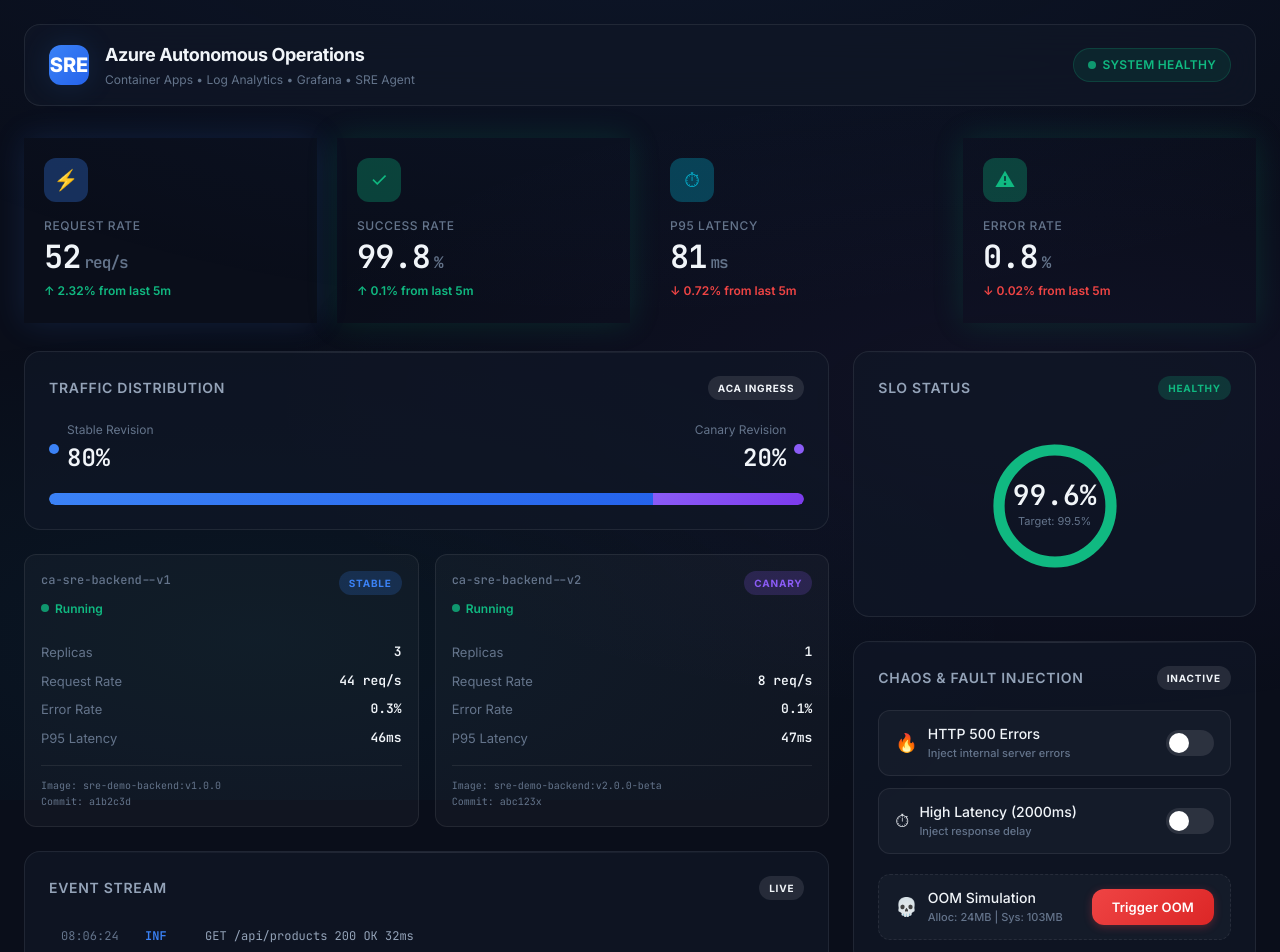
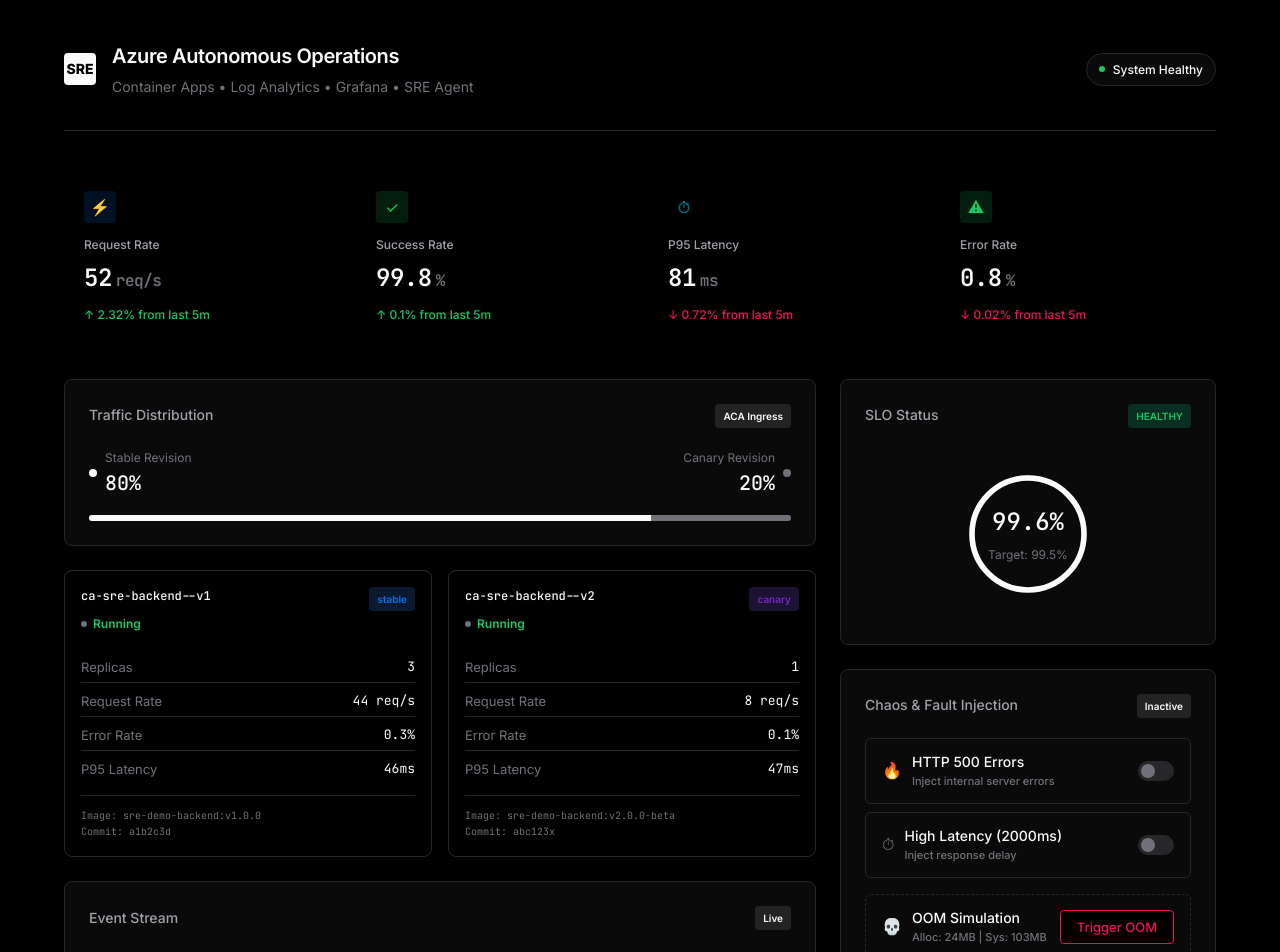
Before and after one commit to vietanhdo/azure-sre-demo, a React (Vite) app in the folder apps/frontend/: page / in a window 1280 px wide. Shown: the top 952 px of the page. Built offline with nearby package versions, Linux system fonts and the light colour scheme; no server answers.

Commit message:
style(frontend): update to minimalist modern ui design

```diff
--- a/apps/frontend/src/index.css
+++ b/apps/frontend/src/index.css
@@ -1,58 +1,58 @@
+@import url('https://fonts.googleapis.com/css2?family=Inter:wght@400;500;600;700;800&family=JetBrains+Mono:wght@400;500;700&display=swap');
+
 :root {
-  /* ─── Color Palette ─── */
-  --bg-primary: #0a0e1a;
-  --bg-secondary: #111827;
-  --bg-card: rgba(17, 24, 39, 0.7);
-  --bg-card-hover: rgba(17, 24, 39, 0.9);
-  --bg-glass: rgba(255, 255, 255, 0.03);
-  --border-glass: rgba(255, 255, 255, 0.08);
-  --border-glass-hover: rgba(255, 255, 255, 0.15);
+  /* ─── Minimalist Dark Palette ─── */
+  --bg-primary: #000000;
+  --bg-secondary: #0A0A0A;
+  --bg-card: #0A0A0A;
+  --bg-card-hover: #111111;
+  --bg-glass: transparent;
+  --border-glass: #27272A;
+  --border-glass-hover: #3F3F46;
 
-  --text-primary: #f1f5f9;
-  --text-secondary: #94a3b8;
-  --text-muted: #64748b;
+  --text-primary: #FAFAFA;
+  --text-secondary: #A1A1AA;
+  --text-muted: #71717A;
 
-  --accent-blue: #3b82f6;
-  --accent-blue-glow: rgba(59, 130, 246, 0.3);
-  --accent-green: #10b981;
-  --accent-green-glow: rgba(16, 185, 129, 0.3);
-  --accent-red: #ef4444;
-  --accent-red-glow: rgba(239, 68, 68, 0.3);
-  --accent-amber: #f59e0b;
-  --accent-amber-glow: rgba(245, 158, 11, 0.3);
-  --accent-purple: #8b5cf6;
-  --accent-purple-glow: rgba(139, 92, 246, 0.3);
-  --accent-cyan: #06b6d4;
-  --accent-cyan-glow: rgba(6, 182, 212, 0.3);
+  /* Sleek Solid Accents */
+  --accent-blue: #0070F3;
+  --accent-blue-glow: rgba(0, 112, 243, 0.15);
+  --accent-green: #17C964;
+  --accent-green-glow: rgba(23, 201, 100, 0.15);
+  --accent-red: #F31260;
+  --accent-red-glow: rgba(243, 18, 96, 0.15);
+  --accent-amber: #F5A524;
+  --accent-purple: #7828C8;
+  --accent-cyan: #06B6D4;
 
-  --gradient-blue: linear-gradient(135deg, #3b82f6 0%, #2563eb 100%);
-  --gradient-green: linear-gradient(135deg, #10b981 0%, #059669 100%);
-  --gradient-red: linear-gradient(135deg, #ef4444 0%, #dc2626 100%);
-  --gradient-purple: linear-gradient(135deg, #8b5cf6 0%, #7c3aed 100%);
-  --gradient-hero: linear-gradient(135deg, #0a0e1a 0%, #1e1b4b 50%, #0a0e1a 100%);
+  --gradient-blue: #0070F3;
+  --gradient-green: #17C964;
+  --gradient-red: #F31260;
+  --gradient-purple: #7828C8;
+  --gradient-hero: #000000;
 
   /* ─── Typography ─── */
   --font-sans: 'Inter', -apple-system, BlinkMacSystemFont, system-ui, sans-serif;
   --font-mono: 'JetBrains Mono', 'Fira Code', monospace;
 
-  /* ─── Spacing ─── */
-  --radius-sm: 8px;
-  --radius-md: 12px;
-  --radius-lg: 16px;
-  --radius-xl: 20px;
+  /* ─── Spacing & Shape ─── */
+  --radius-sm: 4px;
+  --radius-md: 6px;
+  --radius-lg: 8px;
+  --radius-xl: 12px;
   --radius-full: 9999px;
 
-  /* ─── Shadows ─── */
-  --shadow-card: 0 4px 6px -1px rgba(0, 0, 0, 0.3), 0 2px 4px -2px rgba(0, 0, 0, 0.2);
-  --shadow-card-hover: 0 20px 25px -5px rgba(0, 0, 0, 0.4), 0 8px 10px -6px rgba(0, 0, 0, 0.3);
-  --shadow-glow-blue: 0 0 30px rgba(59, 130, 246, 0.15);
-  --shadow-glow-green: 0 0 30px rgba(16, 185, 129, 0.15);
-  --shadow-glow-red: 0 0 30px rgba(239, 68, 68, 0.15);
+  /* ─── Minimal Shadows (mostly borders) ─── */
+  --shadow-card: none;
+  --shadow-card-hover: 0 4px 20px rgba(0, 0, 0, 0.5);
+  --shadow-glow-blue: none;
+  --shadow-glow-green: none;
+  --shadow-glow-red: none;
 
   /* ─── Transitions ─── */
-  --transition-fast: 150ms cubic-bezier(0.4, 0, 0.2, 1);
-  --transition-base: 250ms cubic-bezier(0.4, 0, 0.2, 1);
-  --transition-slow: 500ms cubic-bezier(0.4, 0, 0.2, 1);
+  --transition-fast: 100ms ease;
+  --transition-base: 200ms cubic-bezier(0.16, 1, 0.3, 1);
+  --transition-slow: 400ms cubic-bezier(0.16, 1, 0.3, 1);
 }
 
 /* ─── Reset & Base ─── */
@@ -75,22 +75,7 @@ body {
   line-height: 1.6;
   min-height: 100vh;
   overflow-x: hidden;
-}
-
-/* ─── Background Effect ─── */
-body::before {
-  content: '';
-  position: fixed;
-  top: 0;
-  left: 0;
-  width: 100%;
-  height: 100%;
-  background:
-    radial-gradient(ellipse 80% 60% at 50% -20%, rgba(59, 130, 246, 0.08), transparent),
-    radial-gradient(ellipse 60% 40% at 80% 50%, rgba(139, 92, 246, 0.05), transparent),
-    radial-gradient(ellipse 60% 40% at 20% 80%, rgba(6, 182, 212, 0.05), transparent);
-  pointer-events: none;
-  z-index: 0;
+  /* Removed noisy backgrounds for pure black aesthetic */
 }
 
 #root {
@@ -98,42 +83,42 @@ body::before {
   z-index: 1;
 }
 
+::selection {
+  background: var(--text-primary);
+  color: var(--bg-primary);
+}
+
 /* ─── Scrollbar ─── */
 ::-webkit-scrollbar {
-  width: 6px;
-  height: 6px;
+  width: 4px;
+  height: 4px;
 }
-
 ::-webkit-scrollbar-track {
   background: transparent;
 }
-
 ::-webkit-scrollbar-thumb {
-  background: rgba(255, 255, 255, 0.1);
+  background: var(--border-glass);
   border-radius: var(--radius-full);
 }
-
 ::-webkit-scrollbar-thumb:hover {
-  background: rgba(255, 255, 255, 0.2);
+  background: var(--text-muted);
 }
 
 /* ─── Layout ─── */
 .app-container {
-  max-width: 1440px;
+  max-width: 1200px;
   margin: 0 auto;
-  padding: 24px;
+  padding: 40px 24px;
 }
 
 .header {
   display: flex;
   align-items: center;
   justify-content: space-between;
-  padding: 16px 24px;
-  margin-bottom: 32px;
-  background: var(--bg-card);
-  border: 1px solid var(--border-glass);
-  border-radius: var(--radius-lg);
-  backdrop-filter: blur(20px);
+  padding-bottom: 32px;
+  margin-bottom: 40px;
+  border-bottom: 1px solid var(--border-glass);
+  background: transparent;
 }
 
 .header-left {
@@ -143,29 +128,29 @@ body::before {
 }
 
 .header-logo {
-  width: 40px;
-  height: 40px;
-  border-radius: var(--radius-md);
-  background: var(--gradient-blue);
+  width: 32px;
+  height: 32px;
+  border-radius: var(--radius-sm);
+  background: var(--text-primary);
   display: flex;
   align-items: center;
   justify-content: center;
-  font-size: 20px;
+  font-size: 14px;
   font-weight: 800;
-  color: white;
-  box-shadow: var(--shadow-glow-blue);
+  color: var(--bg-primary);
 }
 
 .header-title {
-  font-size: 1.125rem;
-  font-weight: 700;
-  letter-spacing: -0.025em;
+  font-size: 1.25rem;
+  font-weight: 600;
+  letter-spacing: -0.02em;
 }
 
 .header-subtitle {
-  font-size: 0.75rem;
+  font-size: 0.875rem;
   color: var(--text-muted);
   font-weight: 400;
+  margin-top: 4px;
 }
 
 .header-right {
@@ -178,63 +163,46 @@ body::before {
 .status-badge {
   display: inline-flex;
   align-items: center;
-  gap: 6px;
-  padding: 6px 14px;
+  gap: 8px;
+  padding: 6px 12px;
   border-radius: var(--radius-full);
   font-size: 0.75rem;
-  font-weight: 600;
-  letter-spacing: 0.025em;
-  text-transform: uppercase;
-  border: 1px solid;
+  font-weight: 500;
+  border: 1px solid var(--border-glass);
+  background: var(--bg-card);
 }
 
-.status-badge--healthy {
-  color: var(--accent-green);
-  background: rgba(16, 185, 129, 0.1);
-  border-color: rgba(16, 185, 129, 0.2);
-}
-
-.status-badge--degraded {
-  color: var(--accent-amber);
-  background: rgba(245, 158, 11, 0.1);
-  border-color: rgba(245, 158, 11, 0.2);
-}
-
-.status-badge--critical {
-  color: var(--accent-red);
-  background: rgba(239, 68, 68, 0.1);
-  border-color: rgba(239, 68, 68, 0.2);
-  animation: pulse-border 2s ease-in-out infinite;
-}
+.status-badge--healthy .status-dot { background: var(--accent-green); }
+.status-badge--degraded .status-dot { background: var(--accent-amber); }
+.status-badge--critical .status-dot { background: var(--accent-red); }
 
 .status-dot {
-  width: 8px;
-  height: 8px;
+  width: 6px;
+  height: 6px;
   border-radius: 50%;
-  background: currentColor;
-  animation: pulse-dot 2s ease-in-out infinite;
+  background: var(--text-muted);
 }
 
 /* ─── Grid Layouts ─── */
 .metrics-grid {
   display: grid;
   grid-template-columns: repeat(4, 1fr);
-  gap: 20px;
-  margin-bottom: 28px;
+  gap: 16px;
+  margin-bottom: 32px;
 }
 
 .main-grid {
   display: grid;
   grid-template-columns: 2fr 1fr;
   gap: 24px;
-  margin-bottom: 28px;
+  margin-bottom: 32px;
 }
 
 .charts-grid {
   display: grid;
   grid-template-columns: 1fr 1fr;
   gap: 24px;
-  margin-bottom: 28px;
+  margin-bottom: 24px;
 }
 
 .bottom-grid {
@@ -249,26 +217,12 @@ body::before {
   border: 1px solid var(--border-glass);
   border-radius: var(--radius-lg);
   padding: 24px;
-  backdrop-filter: blur(20px);
-  transition: all var(--transition-base);
-  position: relative;
-  overflow: hidden;
-}
-
-.card::before {
-  content: '';
-  position: absolute;
-  top: 0;
-  left: 0;
-  right: 0;
-  height: 1px;
-  background: linear-gradient(90deg, transparent, rgba(255, 255, 255, 0.1), transparent);
+  transition: border-color var(--transition-base), background var(--transition-base);
 }
 
 .card:hover {
   border-color: var(--border-glass-hover);
-  box-shadow: var(--shadow-card-hover);
-  transform: translateY(-2px);
+  background: var(--bg-card-hover);
 }
 
 .card-header {
@@ -280,57 +234,48 @@ body::before {
 
 .card-title {
   font-size: 0.875rem;
-  font-weight: 600;
+  font-weight: 500;
   color: var(--text-secondary);
-  text-transform: uppercase;
-  letter-spacing: 0.05em;
 }
 
 .card-badge {
-  padding: 4px 10px;
-  border-radius: var(--radius-full);
+  padding: 4px 8px;
+  border-radius: var(--radius-sm);
   font-size: 0.625rem;
-  font-weight: 700;
-  text-transform: uppercase;
-  letter-spacing: 0.08em;
+  font-weight: 600;
+  background: var(--border-glass);
+  color: var(--text-primary);
 }
 
 /* ─── Metric Cards ─── */
 .metric-card {
   composes: card;
   padding: 20px;
-  position: relative;
 }
 
-.metric-card--glow-green { box-shadow: var(--shadow-glow-green); }
-.metric-card--glow-blue { box-shadow: var(--shadow-glow-blue); }
-.metric-card--glow-red { box-shadow: var(--shadow-glow-red); }
-
 .metric-icon {
-  width: 44px;
-  height: 44px;
-  border-radius: var(--radius-md);
+  width: 32px;
+  height: 32px;
+  border-radius: var(--radius-sm);
   display: flex;
   align-items: center;
   justify-content: center;
-  font-size: 1.25rem;
-  margin-bottom: 14px;
+  font-size: 1rem;
+  margin-bottom: 12px;
+  color: var(--text-primary);
 }
 
 .metric-label {
   font-size: 0.75rem;
   font-weight: 500;
-  color: var(--text-muted);
-  text-transform: uppercase;
-  letter-spacing: 0.05em;
-  margin-bottom: 6px;
+  color: var(--text-secondary);
+  margin-bottom: 4px;
 }
 
 .metric-value {
-  font-size: 2rem;
-  font-weight: 800;
-  letter-spacing: -0.03em;
-  line-height: 1;
+  font-size: 1.5rem;
+  font-weight: 600;
+  letter-spacing: -0.02em;
   font-family: var(--font-mono);
 }
 
@@ -340,7 +285,7 @@ body::before {
   gap: 4px;
   margin-top: 8px;
   font-size: 0.75rem;
-  font-weight: 600;
+  font-weight: 500;
 }
 
 .metric-change--up { color: var(--accent-green); }
@@ -355,8 +300,8 @@ body::before {
 
 .traffic-bar-container {
   width: 100%;
-  height: 12px;
-  background: rgba(255, 255, 255, 0.05);
+  height: 6px;
+  background: var(--border-glass);
   border-radius: var(--radius-full);
   overflow: hidden;
   display: flex;
@@ -364,16 +309,14 @@ body::before {
 
 .traffic-bar-stable {
   height: 100%;
-  background: var(--gradient-blue);
+  background: var(--text-primary);
   transition: width var(--transition-slow);
-  border-radius: var(--radius-full) 0 0 var(--radius-full);
 }
 
 .traffic-bar-canary {
   height: 100%;
-  background: var(--gradient-purple);
+  background: var(--text-muted);
   transition: width var(--transition-slow);
-  border-radius: 0 var(--radius-full) var(--radius-full) 0;
 }
 
 .traffic-legend {
@@ -387,21 +330,23 @@ body::before {
   align-items: center;
   gap: 8px;
   font-size: 0.875rem;
+  color: var(--text-secondary);
 }
 
 .traffic-legend-dot {
-  width: 10px;
-  height: 10px;
+  width: 8px;
+  height: 8px;
   border-radius: 50%;
 }
 
-.traffic-legend-dot--stable { background: var(--accent-blue); }
-.traffic-legend-dot--canary { background: var(--accent-purple); }
+.traffic-legend-dot--stable { background: var(--text-primary); }
+.traffic-legend-dot--canary { background: var(--text-muted); }
 
 .traffic-weight {
   font-family: var(--font-mono);
-  font-weight: 700;
-  font-size: 1.5rem;
+  font-weight: 500;
+  font-size: 1.25rem;
+  color: var(--text-primary);
 }
 
 /* ─── Revision Cards ─── */
@@ -413,22 +358,22 @@ body::before {
 
 .revision-card {
   padding: 16px;
-  border-radius: var(--radius-md);
+  border-radius: var(--radius-lg);
   border: 1px solid var(--border-glass);
-  background: var(--bg-glass);
+  background: transparent;
   transition: all var(--transition-base);
 }
 
 .revision-card:hover {
   border-color: var(--border-glass-hover);
-  background: rgba(255, 255, 255, 0.05);
+  background: var(--bg-secondary);
 }
 
 .revision-name {
   font-family: var(--font-mono);
   font-size: 0.75rem;
   font-weight: 500;
-  color: var(--text-muted);
+  color: var(--text-primary);
   margin-bottom: 8px;
 }
 
@@ -437,6 +382,8 @@ body::before {
   align-items: center;
   gap: 6px;
   margin-bottom: 12px;
+  font-size: 0.75rem;
+  color: var(--text-muted);
 }
 
 .revision-metrics {
@@ -450,6 +397,12 @@ body::before {
   justify-content: space-between;
   align-items: center;
   font-size: 0.8125rem;
+  border-bottom: 1px solid var(--border-glass);
+  padding-bottom: 4px;
+}
+.revision-metric-row:last-child {
+  border-bottom: none;
+  padding-bottom: 0;
 }
 
 .revision-metric-label {
@@ -458,14 +411,14 @@ body::before {
 
 .revision-metric-value {
   font-family: var(--font-mono);
-  font-weight: 600;
+  color: var(--text-primary);
 }
 
 /* ─── Fault Injection Panel ─── */
 .fault-panel {
   display: flex;
   flex-direction: column;
-  gap: 12px;
+  gap: 8px;
 }
 
 .fault-control {
@@ -474,7 +427,7 @@ body::before {
   justify-content: space-between;
   padding: 12px 16px;
   border-radius: var(--radius-md);
-  background: var(--bg-glass);
+  background: transparent;
   border: 1px solid var(--border-glass);
 }
 
@@ -484,17 +437,19 @@ body::before {
   gap: 10px;
   font-size: 0.875rem;
   font-weight: 500;
+  color: var(--text-primary);
 }
 
 .fault-control-icon {
-  font-size: 1.125rem;
+  font-size: 1rem;
+  color: var(--text-muted);
 }
 
-/* Toggle Switch */
+/* Toggle Switch (Sleek) */
 .toggle {
   position: relative;
-  width: 48px;
-  height: 26px;
+  width: 36px;
+  height: 20px;
   cursor: pointer;
 }
 
@@ -507,7 +462,7 @@ body::before {
 .toggle-slider {
   position: absolute;
   inset: 0;
-  background: rgba(255, 255, 255, 0.1);
+  background: var(--border-glass);
   border-radius: var(--radius-full);
   transition: all var(--transition-base);
 }
@@ -515,123 +470,109 @@ body::before {
 .toggle-slider::before {
   content: '';
   position: absolute;
-  width: 20px;
-  height: 20px;
+  width: 14px;
+  height: 14px;
   bottom: 3px;
   left: 3px;
-  background: white;
+  background: var(--text-muted);
   border-radius: 50%;
   transition: all var(--transition-base);
 }
 
 .toggle input:checked + .toggle-slider {
-  background: var(--accent-red);
-  box-shadow: 0 0 12px var(--accent-red-glow);
+  background: var(--text-primary);
 }
 
 .toggle input:checked + .toggle-slider::before {
-  transform: translateX(22px);
+  transform: translateX(16px);
+  background: var(--bg-primary);
 }
 
 /* ─── Event Log ─── */
 .event-log {
   display: flex;
   flex-direction: column;
-  gap: 2px;
-  max-height: 320px;
+  max-height: 280px;
   overflow-y: auto;
   font-family: var(--font-mono);
   font-size: 0.75rem;
-  line-height: 1.8;
+  line-height: 1.6;
 }
 
 .event-log-entry {
   display: flex;
-  gap: 12px;
-  padding: 6px 12px;
-  border-radius: var(--radius-sm);
-  transition: background var(--transition-fast);
+  gap: 16px;
+  padding: 8px 0;
+  border-bottom: 1px solid var(--border-glass);
 }
-
-.event-log-entry:hover {
-  background: rgba(255, 255, 255, 0.03);
+.event-log-entry:last-child {
+  border-bottom: none;
 }
 
 .event-log-time {
   color: var(--text-muted);
-  white-space: nowrap;
-  min-width: 72px;
+  min-width: 64px;
 }
 
 .event-log-level {
-  font-weight: 700;
-  min-width: 48px;
-  text-transform: uppercase;
+  font-weight: 500;
+  min-width: 40px;
 }
 
-.event-log-level--info { color: var(--accent-blue); }
+.event-log-level--info { color: var(--text-secondary); }
 .event-log-level--warn { color: var(--accent-amber); }
 .event-log-level--error { color: var(--accent-red); }
 
 .event-log-message {
-  color: var(--text-secondary);
-  overflow: hidden;
-  text-overflow: ellipsis;
-  white-space: nowrap;
+  color: var(--text-primary);
 }
 
 /* ─── Buttons ─── */
 .btn {
   display: inline-flex;
   align-items: center;
+  justify-content: center;
   gap: 8px;
-  padding: 10px 20px;
-  border: none;
-  border-radius: var(--radius-md);
+  padding: 8px 16px;
+  border: 1px solid var(--border-glass);
+  background: transparent;
+  color: var(--text-primary);
+  border-radius: var(--radius-sm);
   font-family: var(--font-sans);
   font-size: 0.8125rem;
-  font-weight: 600;
+  font-weight: 500;
   cursor: pointer;
   transition: all var(--transition-base);
-  letter-spacing: 0.01em;
 }
 
 .btn:active {
-  transform: scale(0.97);
+  transform: scale(0.98);
 }
 
 .btn-primary {
-  background: var(--gradient-blue);
-  color: white;
-  box-shadow: 0 2px 8px var(--accent-blue-glow);
+  background: var(--text-primary);
+  color: var(--bg-primary);
+  border-color: var(--text-primary);
 }
 
 .btn-primary:hover {
-  box-shadow: 0 4px 16px var(--accent-blue-glow);
-  filter: brightness(1.1);
+  background: var(--bg-primary);
+  color: var(--text-primary);
 }
 
 .btn-danger {
-  background: var(--gradient-red);
-  color: white;
-  box-shadow: 0 2px 8px var(--accent-red-glow);
+  background: var(--bg-primary);
+  color: var(--accent-red);
+  border-color: var(--accent-red);
 }
 
 .btn-danger:hover {
-  box-shadow: 0 4px 16px var(--accent-red-glow);
-  filter: brightness(1.1);
-}
-
-.btn-outline {
-  background: transparent;
-  color: var(--text-secondary);
-  border: 1px solid var(--border-glass);
+  background: var(--accent-red);
+  color: var(--bg-primary);
 }
 
 .btn-outline:hover {
-  border-color: var(--border-glass-hover);
-  color: var(--text-primary);
-  background: rgba(255, 255, 255, 0.05);
+  border-color: var(--text-primary);
 }
 
 /* ─── SLO Gauge ─── */
@@ -652,15 +593,16 @@ body::before {
 
 .slo-gauge-track {
   fill: none;
-  stroke: rgba(255, 255, 255, 0.05);
-  stroke-width: 8;
+  stroke: var(--border-glass);
+  stroke-width: 4;
 }
 
 .slo-gauge-fill {
   fill: none;
-  stroke-width: 8;
+  stroke: var(--text-primary);
+  stroke-width: 4;
   stroke-linecap: round;
-  transition: stroke-dashoffset var(--transition-slow), stroke var(--transition-base);
+  transition: stroke-dashoffset var(--transition-slow);
 }
 
 .slo-gauge-center {
@@ -670,13 +612,13 @@ body::before {
 
 .slo-gauge-value {
   font-family: var(--font-mono);
-  font-size: 1.75rem;
-  font-weight: 800;
-  line-height: 1;
+  font-size: 1.5rem;
+  font-weight: 500;
+  color: var(--text-primary);
 }
 
 .slo-gauge-label {
-  font-size: 0.6875rem;
+  font-size: 0.75rem;
   color: var(--text-muted);
   margin-top: 4px;
 }
@@ -684,53 +626,39 @@ body::before {
 /* ─── Chart placeholder ─── */
 .chart-container {
   width: 100%;
-  height: 200px;
+  height: 120px;
   position: relative;
 }
 
 .mini-chart {
   display: flex;
   align-items: flex-end;
-  gap: 3px;
-  height: 60px;
+  gap: 2px;
+  height: 100%;
   padding-top: 8px;
 }
 
 .mini-chart-bar {
   flex: 1;
-  background: var(--accent-blue);
+  background: var(--text-muted);
   border-radius: 2px 2px 0 0;
   transition: all var(--transition-base);
   min-height: 2px;
-  opacity: 0.6;
 }
 
 .mini-chart-bar:hover {
-  opacity: 1;
-  transform: scaleY(1.1);
-  transform-origin: bottom;
+  background: var(--text-primary);
 }
 
 .mini-chart-bar--error {
   background: var(--accent-red);
-  opacity: 0.8;
 }
 
 /* ─── Animations ─── */
-@keyframes pulse-dot {
-  0%, 100% { opacity: 1; }
-  50% { opacity: 0.4; }
-}
-
-@keyframes pulse-border {
-  0%, 100% { border-color: rgba(239, 68, 68, 0.3); }
-  50% { border-color: rgba(239, 68, 68, 0.6); }
-}
-
 @keyframes slide-up {
   from {
     opacity: 0;
-    transform: translateY(12px);
+    transform: translateY(8px);
   }
   to {
     opacity: 1;
@@ -738,17 +666,8 @@ body::before {
   }
 }
 
-@keyframes fade-in {
-  from { opacity: 0; }
-  to { opacity: 1; }
-}
-
 .animate-slide-up {
-  animation: slide-up 0.4s ease-out forwards;
-}
-
-.animate-fade-in {
-  animation: fade-in 0.3s ease-out forwards;
+  animation: slide-up 0.3s cubic-bezier(0.16, 1, 0.3, 1) forwards;
 }
 
 /* ─── Responsive ─── */
@@ -759,9 +678,9 @@ body::before {
 }
 
 @media (max-width: 768px) {
-  .app-container { padding: 12px; }
+  .app-container { padding: 24px 16px; }
   .metrics-grid { grid-template-columns: 1fr; }
-  .header { flex-direction: column; gap: 12px; text-align: center; }
+  .header { flex-direction: column; align-items: flex-start; gap: 16px; }
   .revision-cards { grid-template-columns: 1fr; }
   .bottom-grid { grid-template-columns: 1fr; }
 }
```
